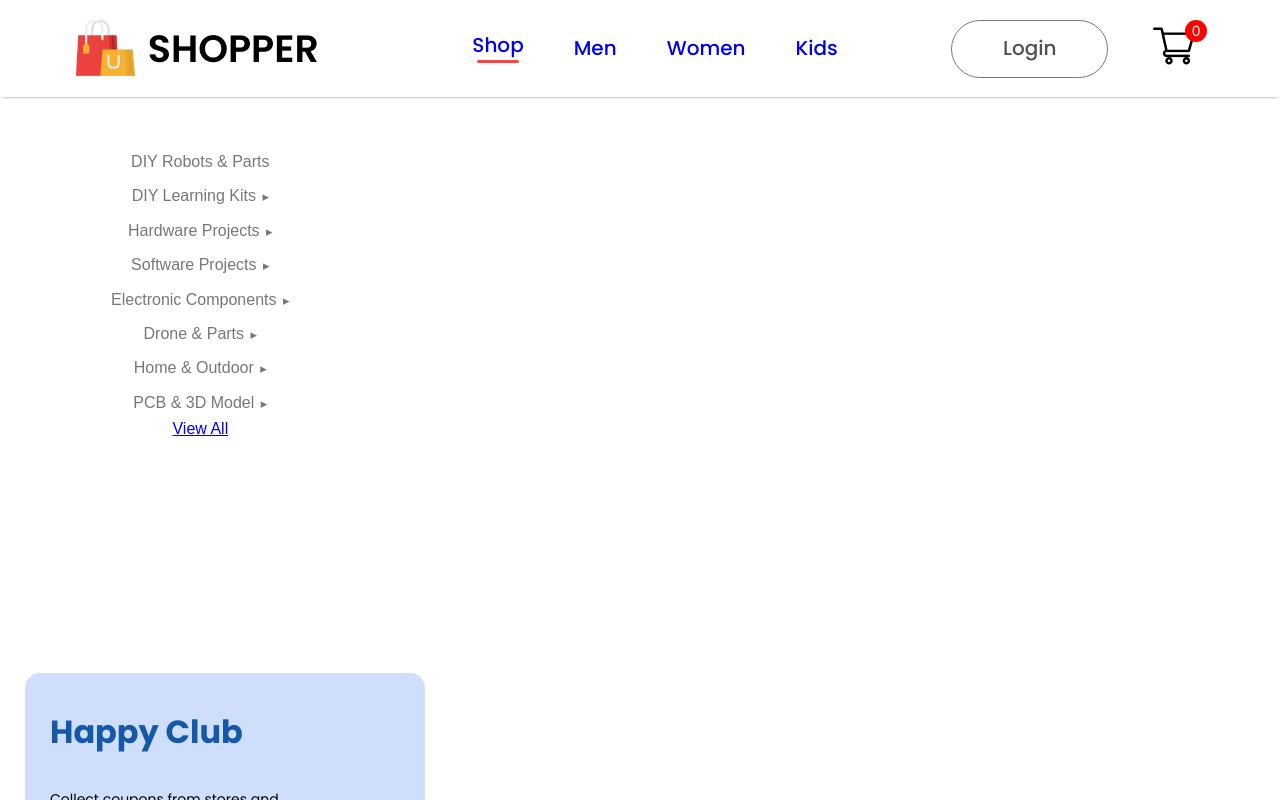
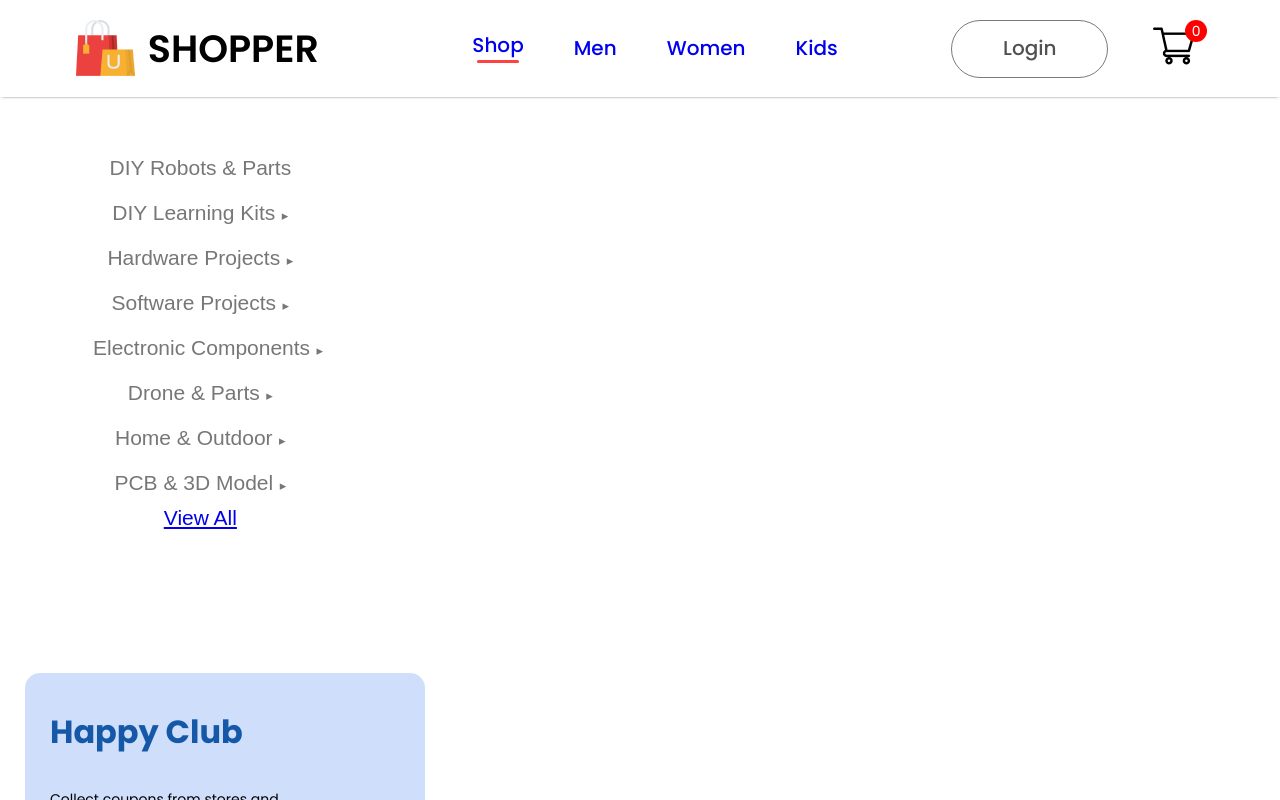
Before and after one commit to Zeeshan2201/frontend, a React (Create React App) app: page / in a window 1280 px wide. Shown: the top 800 px of the page. Built offline with nearby package versions, Linux system fonts and the light colour scheme.

Commit message:
font size

```diff
--- a/src/Components/Hero/Ruhan.css
+++ b/src/Components/Hero/Ruhan.css
@@ -13,7 +13,7 @@
     width: 256.67px;
     text-align: center;
     font-family: sans-serif;
-    font-size: 14px mulish;
+    font-size: 21px;
 }
 
 .outerdiv{
```
